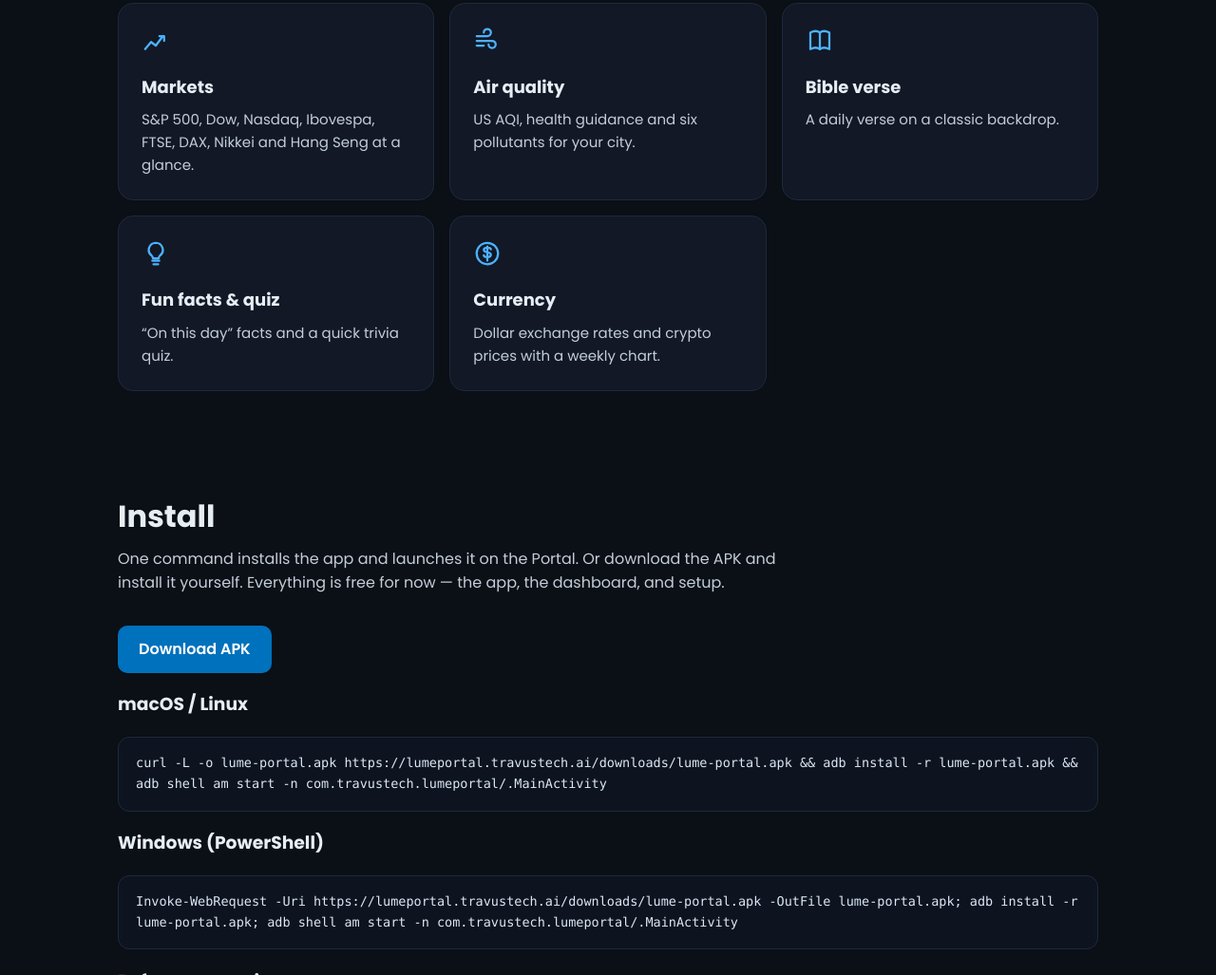
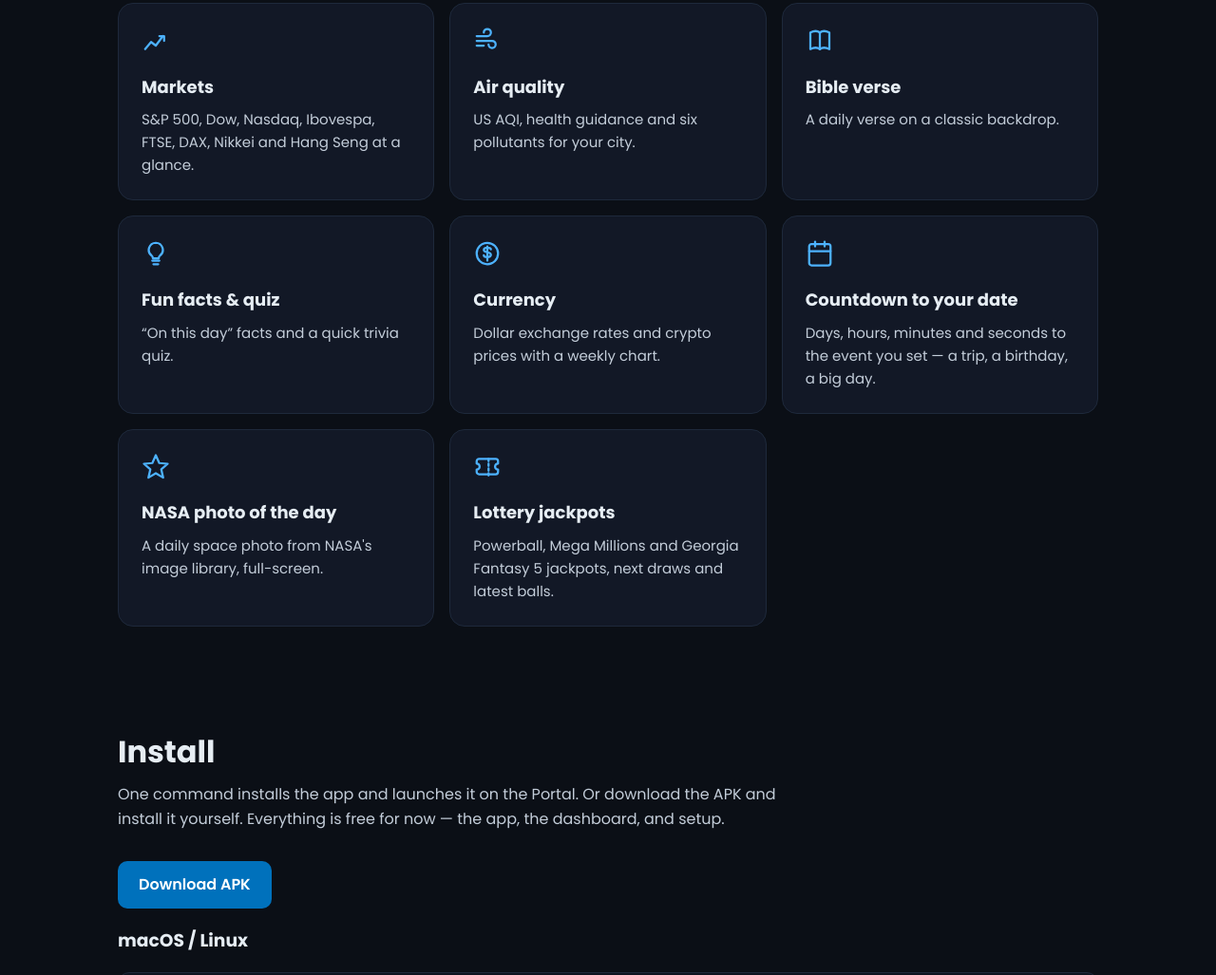
Before and after one commit to rodrigobsm/lume-portal, a plain HTML site: page public/index.html in a window 1280 px wide. Shown: the part 3027-4054 px from the top of the page at 95% size. Drawn offline with nearby package versions, Linux system fonts and the light colour scheme; no server answers.

Commit message:
Docs: countdown, NASA photo, lottery screens; app v1.6
README: 11 special screens (D/N/L added with sources and behavior),
countdown config field, D/N/L in screens/screenOrder, v1.6
reload-on-resume, apod.js/lottery.js in structure, lottery-scrape
and NASA-Image-Library notes in known limitations, and a fix: the
topbar weather is hidden (not visible) on the Photos screen.
Website: three new feature cards (Countdown, NASA photo, Lottery).

```diff
--- a/public/index.html
+++ b/public/index.html
@@ -198,6 +198,9 @@
       <div class="card"><svg class="ic" viewBox="0 0 24 24" fill="none" stroke="currentColor" stroke-width="1.8" stroke-linecap="round" stroke-linejoin="round" aria-hidden="true"><path d="M12 5c-2-1.5-5-1.5-8 0v14c3-1.5 6-1.5 8 0 2-1.5 5-1.5 8 0V5c-3-1.5-6-1.5-8 0z"/><line x1="12" y1="5" x2="12" y2="19"/></svg><h3>Bible verse</h3><p>A daily verse on a classic backdrop.</p></div>
       <div class="card"><svg class="ic" viewBox="0 0 24 24" fill="none" stroke="currentColor" stroke-width="1.8" stroke-linecap="round" stroke-linejoin="round" aria-hidden="true"><path d="M9 18h6M10 21h4M12 3a6 6 0 0 0-3.5 10.8c.6.5 1 1.2 1 2.2h5c0-1 .4-1.7 1-2.2A6 6 0 0 0 12 3z"/></svg><h3>Fun facts &amp; quiz</h3><p>“On this day” facts and a quick trivia quiz.</p></div>
       <div class="card"><svg class="ic" viewBox="0 0 24 24" fill="none" stroke="currentColor" stroke-width="1.8" stroke-linecap="round" aria-hidden="true"><circle cx="12" cy="12" r="9"/><path d="M12 6v12M15 8.5c0-1-1.3-1.5-3-1.5s-3 .7-3 2c0 2.8 6 1.2 6 4 0 1.3-1.3 2-3 2s-3-.5-3-1.5"/></svg><h3>Currency</h3><p>Dollar exchange rates and crypto prices with a weekly chart.</p></div>
+      <div class="card"><svg class="ic" viewBox="0 0 24 24" fill="none" stroke="currentColor" stroke-width="1.8" stroke-linecap="round" stroke-linejoin="round" aria-hidden="true"><rect x="3" y="4" width="18" height="18" rx="2"/><line x1="16" y1="2" x2="16" y2="6"/><line x1="8" y1="2" x2="8" y2="6"/><line x1="3" y1="10" x2="21" y2="10"/></svg><h3>Countdown to your date</h3><p>Days, hours, minutes and seconds to the event you set — a trip, a birthday, a big day.</p></div>
+      <div class="card"><svg class="ic" viewBox="0 0 24 24" fill="none" stroke="currentColor" stroke-width="1.8" stroke-linecap="round" stroke-linejoin="round" aria-hidden="true"><path d="M12 2l2.9 6.6 7.1.6-5.4 4.7 1.6 7L12 17.2 5.8 20.9l1.6-7L2 9.2l7.1-.6z"/></svg><h3>NASA photo of the day</h3><p>A daily space photo from NASA's image library, full-screen.</p></div>
+      <div class="card"><svg class="ic" viewBox="0 0 24 24" fill="none" stroke="currentColor" stroke-width="1.8" stroke-linecap="round" stroke-linejoin="round" aria-hidden="true"><path d="M3 9V7a2 2 0 0 1 2-2h14a2 2 0 0 1 2 2v2a2.5 2.5 0 0 0 0 5v2a2 2 0 0 1-2 2H5a2 2 0 0 1-2-2v-2a2.5 2.5 0 0 0 0-5z"/><line x1="13" y1="5" x2="13" y2="19" stroke-dasharray="2 2"/></svg><h3>Lottery jackpots</h3><p>Powerball, Mega Millions and Georgia Fantasy 5 jackpots, next draws and latest balls.</p></div>
     </div>
   </section>
 
```
Also changed, not shown: 1 other file.
